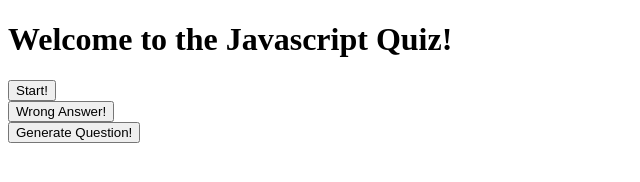
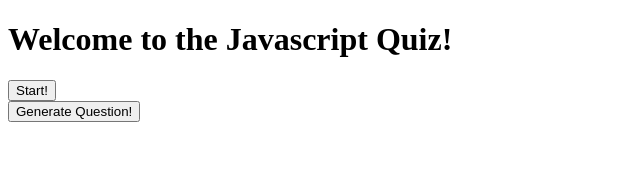
Before and after one commit to djbowen95/coding-quiz-game, a plain HTML site: page index.html in a window 1280 px wide. Shown: the whole page, without its empty margins (0-640 px from the left). Drawn offline with Linux system fonts and the light colour scheme.

Commit message:
remove 'wrong answer button' from html

```diff
--- a/index.html
+++ b/index.html
@@ -29,8 +29,6 @@
     </section>
         <button id="start-game-button">Start!</button>
         <br/>
-        <button id="wrong-answer-button">Wrong Answer!</button>
-        <br/>
         <button id="generate-question-button">Generate Question!</button>
     <script src="assets/script.js"></script>
 
```
